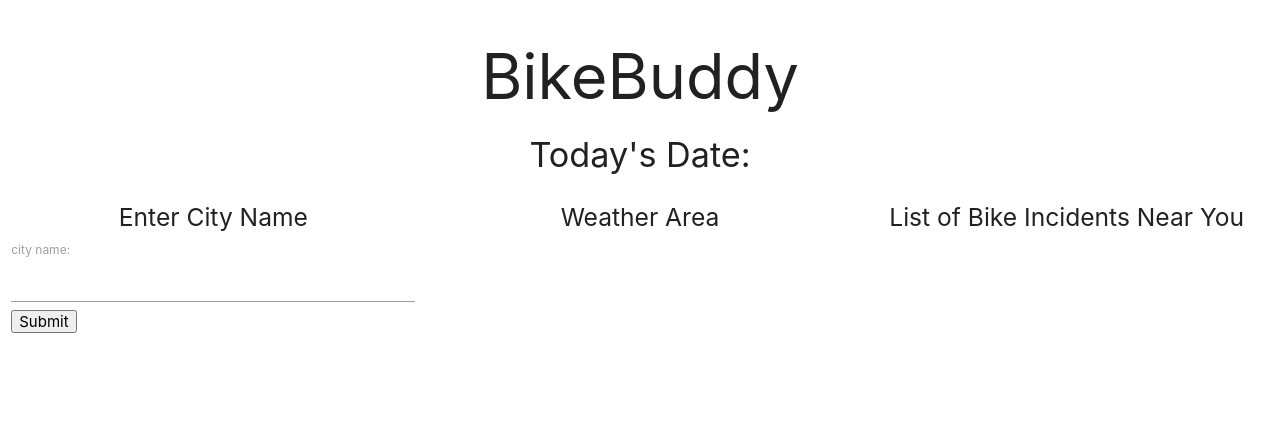
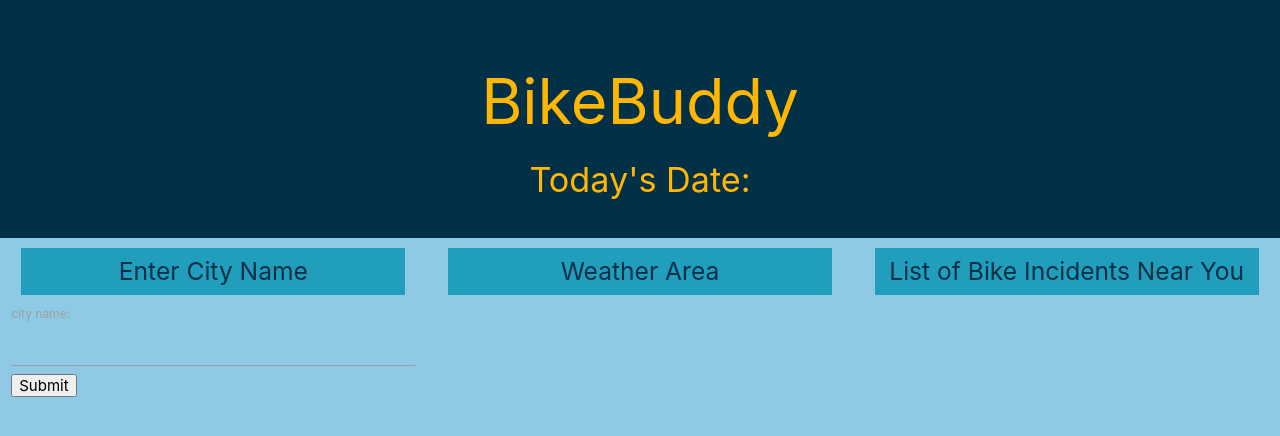
Before and after one commit to atleastitsanethosman/bike-buddy, a plain HTML site: page index.html in a window 1280 px wide. Drawn offline with nearby package versions, Linux system fonts and the light colour scheme.

Commit message:
input color theme

```diff
--- a/assets/css/style.css
+++ b/assets/css/style.css
@@ -0,0 +1,25 @@
+:root {
+    --cornflowerBlue: #8ecae6;
+    --blueGreen: #219ebc;
+    --prussianBlue: #023047;
+    --honeyYellow: #ffb703;
+    --orange: #fb8500;
+  }
+
+
+.headerStyle {
+    background-color: var(--prussianBlue);
+    color: var(--honeyYellow);
+    padding: 25px;
+}
+
+.bodyStyling{
+    background-color: var(--cornflowerBlue);
+}
+
+.subCat {
+    background-color: var(--blueGreen);
+    color: var(--prussianBlue);
+    padding: 10px;
+    margin: 10px;
+}
--- a/index.html
+++ b/index.html
@@ -6,12 +6,13 @@
     <meta name="viewport" content="width=device-width, initial-scale=1.0">
     <link rel="stylesheet" href="assets/css/reset.css">
     <link rel="stylesheet" href="https://cdnjs.cloudflare.com/ajax/libs/materialize/1.0.0/css/materialize.min.css">
+    <link rel="preconnect" href="https://fonts.gstatic.com">
     <link rel="stylesheet" href="./assets/css/style.css">
 
     <title>Bike Buddy</title>
 </head>
 <body>
-    <header>
+    <header class="headerStyle">
         <h1 class="center-align">BikeBuddy</h1>
         <h4 class="center-align">Today's Date:</h4>
 
@@ -19,14 +20,15 @@
 
     <div class="row">
         <div class="col s4">
-          <h5 class="center-align">Enter City Name</h5>
+          <h5 class="center-align subCat">Enter City Name</h5>
           <head>
             <meta charset="UTF-8">
             <meta http-equiv="X-UA-Compatible" content="IE=edge">
             <meta name="viewport" content="width=device-width, initial-scale=1.0">
             <title>Bike Buddy</title>
         </head>
-        <body>
+
+        <body class="bodyStyling">
             <!-- Nav bar will display here-->
             <section id="navbar">
 
@@ -55,10 +57,10 @@
         </body>
         </div>
         <div class= "weather col s4">
-          <h5 class="center-align">Weather Area</h5>
+          <h5 class="center-align subCat">Weather Area</h5>
         </div>
         <div class="col s4">
-          <h5 class="center-align">List of Bike Incidents Near You</h5>
+          <h5 class="center-align subCat">List of Bike Incidents Near You</h5>
         </div>
       </div>
 
```
